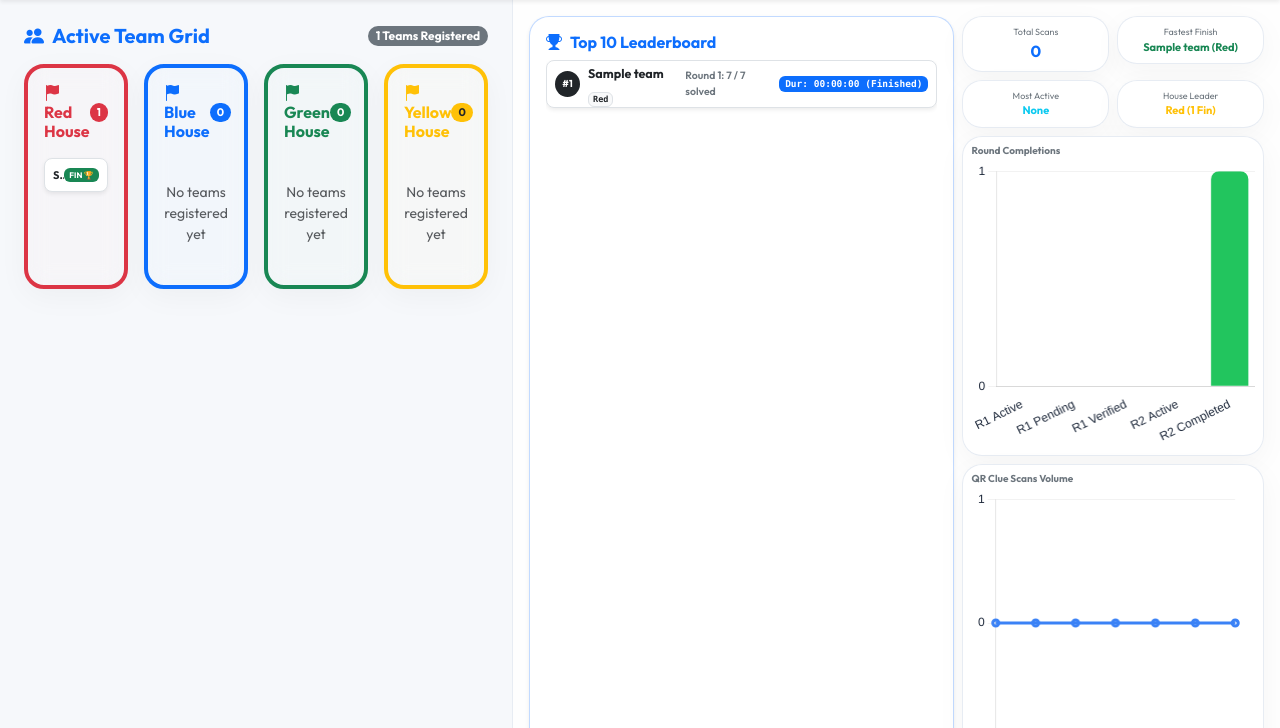
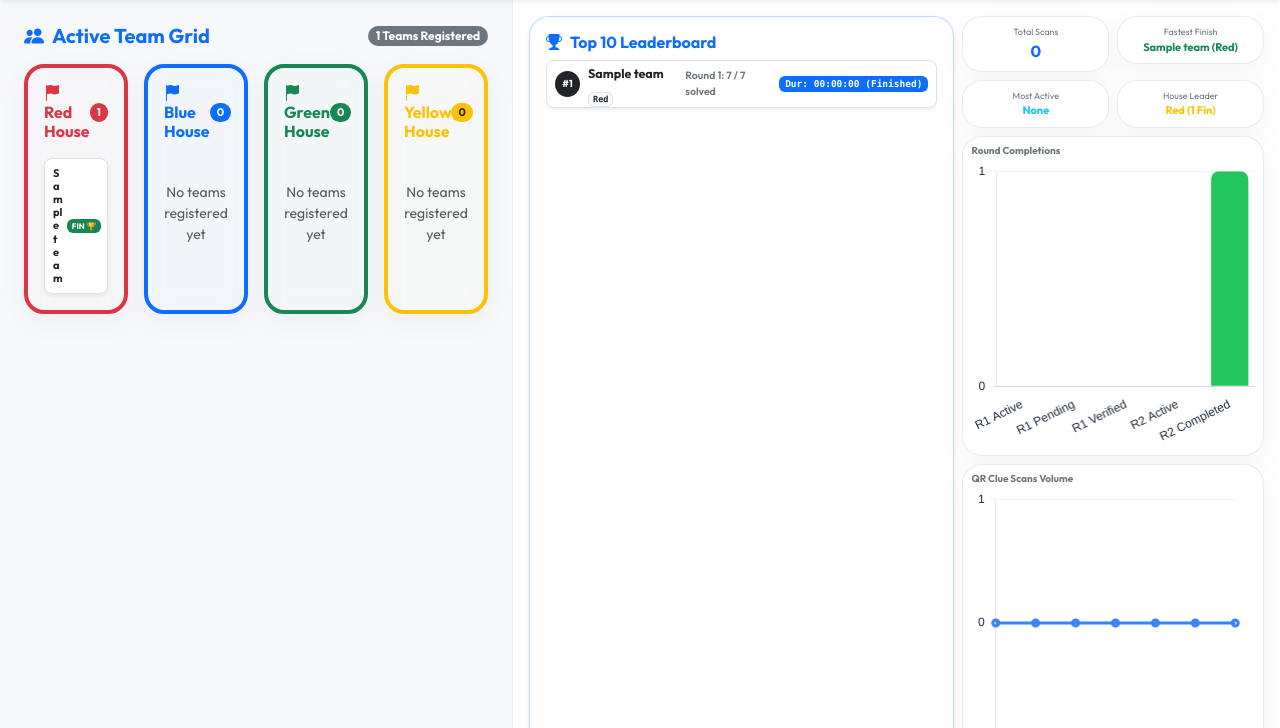
Before and after one commit to gunaditya-regidi/thms, a Flask app: page /stats in a window 1280 px wide. Shown: the part 72-800 px from the top of the page. Run offline with Flask 3, Linux system fonts and the light colour scheme; a user stored in the database is signed in; data comes from the database, SQL or seed files in the repository; tables that the repository leaves empty hold one stand-in row (values such as "Sample post"); data that the repository does not hold is empty; some libraries are stand-ins or nearby versions.

Commit message:
style: allow full team names to wrap naturally in columns instead of truncating

```diff
--- a/templates/stats.html
+++ b/templates/stats.html
@@ -121,8 +121,8 @@
                     <div class="d-flex flex-column gap-2" id="list_Red">
                         {% for t in teams %}
                             {% if t.house.name.lower() == 'red' %}
-                                <div class="d-flex justify-content-between align-items-center p-2 border rounded-3 bg-white shadow-sm" style="font-size: 11px;">
-                                    <span class="fw-bold text-dark text-truncate" style="max-width: 70%;" title="{{ t.team_name }}">{{ t.team_name }}</span>
+                                <div class="d-flex justify-content-between align-items-center p-2 border rounded-3 bg-white shadow-sm" style="font-size: 11px; gap: 4px;">
+                                    <span class="fw-bold text-dark" style="word-break: break-word; line-height: 1.2;">{{ t.team_name }}</span>
                                     {% if t.round2_completed %}
                                         <span class="badge bg-success" style="font-size: 8px;">FIN 🏆</span>
                                     {% elif t.current_round == 2 or t.round1_status == 'approved' %}
@@ -153,8 +153,8 @@
                     <div class="d-flex flex-column gap-2" id="list_Blue">
                         {% for t in teams %}
                             {% if t.house.name.lower() == 'blue' %}
-                                <div class="d-flex justify-content-between align-items-center p-2 border rounded-3 bg-white shadow-sm" style="font-size: 11px;">
-                                    <span class="fw-bold text-dark text-truncate" style="max-width: 70%;" title="{{ t.team_name }}">{{ t.team_name }}</span>
+                                <div class="d-flex justify-content-between align-items-center p-2 border rounded-3 bg-white shadow-sm" style="font-size: 11px; gap: 4px;">
+                                    <span class="fw-bold text-dark" style="word-break: break-word; line-height: 1.2;">{{ t.team_name }}</span>
                                     {% if t.round2_completed %}
                                         <span class="badge bg-success" style="font-size: 8px;">FIN 🏆</span>
                                     {% elif t.current_round == 2 or t.round1_status == 'approved' %}
@@ -185,8 +185,8 @@
                     <div class="d-flex flex-column gap-2" id="list_Green">
                         {% for t in teams %}
                             {% if t.house.name.lower() == 'green' %}
-                                <div class="d-flex justify-content-between align-items-center p-2 border rounded-3 bg-white shadow-sm" style="font-size: 11px;">
-                                    <span class="fw-bold text-dark text-truncate" style="max-width: 70%;" title="{{ t.team_name }}">{{ t.team_name }}</span>
+                                <div class="d-flex justify-content-between align-items-center p-2 border rounded-3 bg-white shadow-sm" style="font-size: 11px; gap: 4px;">
+                                    <span class="fw-bold text-dark" style="word-break: break-word; line-height: 1.2;">{{ t.team_name }}</span>
                                     {% if t.round2_completed %}
                                         <span class="badge bg-success" style="font-size: 8px;">FIN 🏆</span>
                                     {% elif t.current_round == 2 or t.round1_status == 'approved' %}
@@ -217,8 +217,8 @@
                     <div class="d-flex flex-column gap-2" id="list_Yellow">
                         {% for t in teams %}
                             {% if t.house.name.lower() == 'yellow' %}
-                                <div class="d-flex justify-content-between align-items-center p-2 border rounded-3 bg-white shadow-sm" style="font-size: 11px;">
-                                    <span class="fw-bold text-dark text-truncate" style="max-width: 70%;" title="{{ t.team_name }}">{{ t.team_name }}</span>
+                                <div class="d-flex justify-content-between align-items-center p-2 border rounded-3 bg-white shadow-sm" style="font-size: 11px; gap: 4px;">
+                                    <span class="fw-bold text-dark" style="word-break: break-word; line-height: 1.2;">{{ t.team_name }}</span>
                                     {% if t.round2_completed %}
                                         <span class="badge bg-success" style="font-size: 8px;">FIN 🏆</span>
                                     {% elif t.current_round == 2 or t.round1_status == 'approved' %}
@@ -638,8 +638,9 @@ function updateStatsView(data) {
         const card = document.createElement('div');
         card.className = 'd-flex justify-content-between align-items-center p-2 border rounded-3 bg-white shadow-sm';
         card.style.fontSize = '11px';
+        card.style.gap = '4px';
         card.innerHTML = `
-            <span class="fw-bold text-dark text-truncate" style="max-width: 70%;" title="${teamName}">${teamName}</span>
+            <span class="fw-bold text-dark" style="word-break: break-word; line-height: 1.2;">${teamName}</span>
             ${badgeHtml}
         `;
 
```
